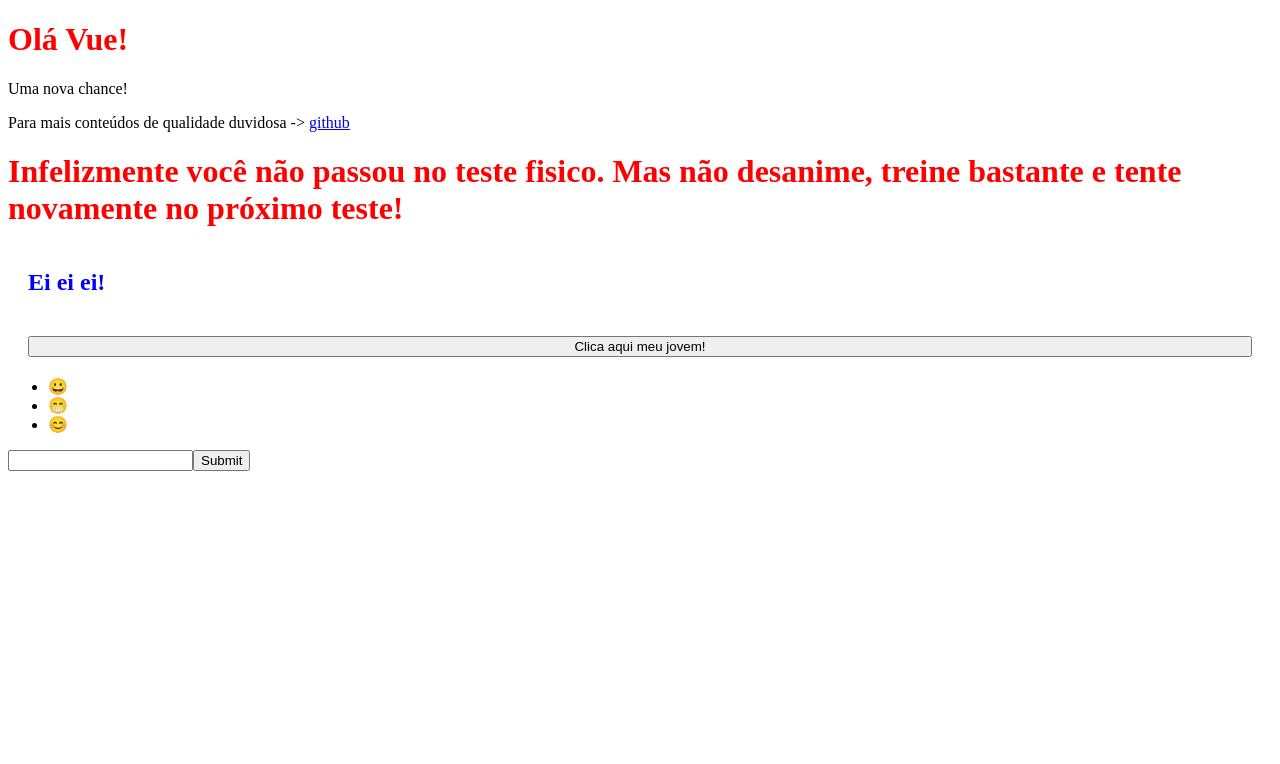
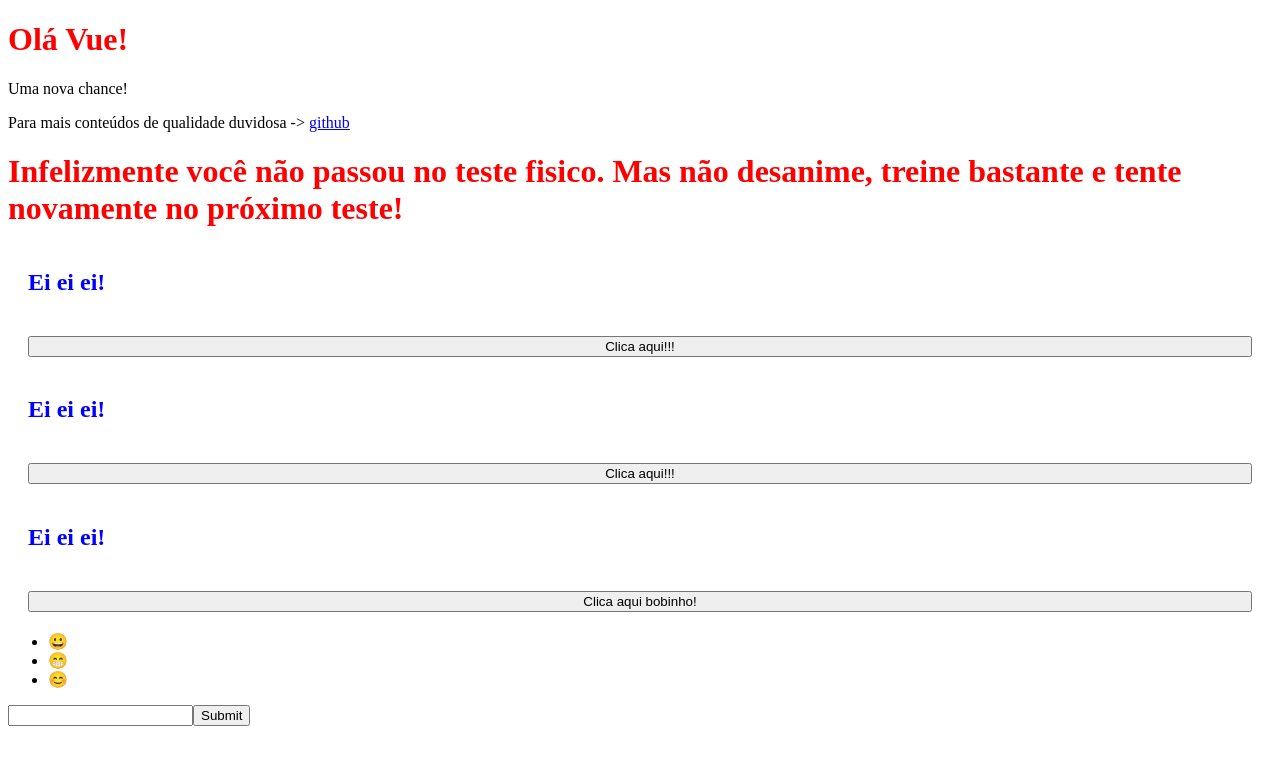
Before and after one commit to Leckller/hamburguer-vue, a Vue app: page / in a window 1280 px wide. Shown: the top 764 px of the page. Built offline with nearby package versions, Linux system fonts and the light colour scheme.

Commit message:
feat: Basico de vue concluido fml

```diff
--- a/src/App.vue
+++ b/src/App.vue
@@ -1,7 +1,9 @@
 <template>
-  <TituloH1/>
+  <TituloH1 @click-secreto="clickSecreto"/>
   <CondicionamentoFisico />
-  <ClickIncrivel />
+  <ClickIncrivel prop-question="Clica aqui!!!" prop-response="Você é uma pessoa incrível!!!" />
+  <ClickIncrivel prop-question="Clica aqui!!!" prop-response="Você é uma pessoa muuuito legal!!!" />
+  <ClickIncrivel :prop-question="bobo" :prop-response="boboClica" />
   <ElementosLegais />
   <AwesomeForm />
 </template>
@@ -16,6 +18,17 @@ import AwesomeForm from './components/AwesomeForm.vue'
 
 export default {
   name: 'app',
+  data () {
+    return {
+      bobo: 'Clica aqui bobinho!',
+      boboClica: 'N aconteceu nada!! hahaha!! bobinho!'
+    }
+  },
+  methods: {
+    clickSecreto () {
+      console.log('É... Você realmente tem um clique poderoso.')
+    }
+  },
   components: {
     TituloH1,
     CondicionamentoFisico,
--- a/src/components/ClickIncrivel.vue
+++ b/src/components/ClickIncrivel.vue
@@ -2,7 +2,7 @@
     <section>
         <h1>Ei ei ei!</h1>
         <button @click="ToggleEvent">
-            {{ text }}
+            {{ loading ? propResponse : propQuestion }}
         </button>
     </section>
 </template>
@@ -12,18 +12,19 @@
 export default {
   data () {
     return {
-      text: 'Clica aqui meu jovem!',
       loading: false
     }
+  },
+  props: {
+    propQuestion: String,
+    propResponse: String
   },
   methods: {
     ToggleEvent (e) {
       e.preventDefault()
       if (this.loading) return
-      this.text = 'Você é uma pessoa incrivel!'
       this.loading = true
       setTimeout(() => {
-        this.text = 'Clica aqui meu jovem!'
         this.loading = false
       }, 1000)
     }
--- a/src/components/TituloH1.vue
+++ b/src/components/TituloH1.vue
@@ -1,6 +1,6 @@
 <template>
     <header>
-      <h1>Olá Vue!</h1>
+      <h1 @click="$emit('clickSecreto')">Olá Vue!</h1>
       <p>{{ frase }}</p>
       <p>Para mais conteúdos de qualidade duvidosa -> <a :href="link" target="_blank">github</a></p>
     </header>
@@ -16,6 +16,7 @@ export default {
       link: 'https://github.com/Leckller'
     }
   },
+  emits: ['clickSecreto'],
   created () {
     setTimeout(() => {
       this.frase = 'Um fim terrivel.'
```
